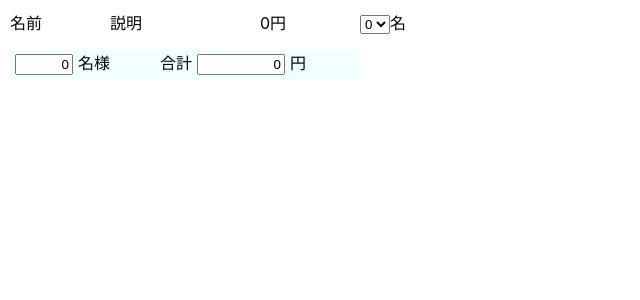
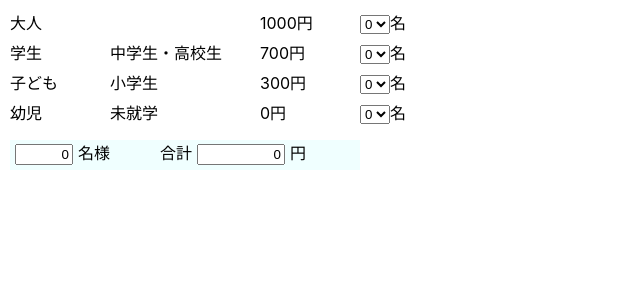
Before and after one commit to hitu3690/narrative-job, a React (Create React App) app: page / in a window 1280 px wide. Shown: the top 300 px of the page, without its empty margins (0-640 px from the left). Built offline with nearby package versions, Linux system fonts and the light colour scheme.

Commit message:
動作確認済み

```diff
--- a/src/App.tsx
+++ b/src/App.tsx
@@ -1,15 +1,58 @@
 import React from 'react'
+// import ReactDOM from 'react-dom'
 import './App.css'
 
-class Detail extends React.Component {
+type DetailState = {
+  numOfPeople: number
+}
+type AdmissionFeeCalculatorState = {
+  feeClassifications: FeeClassification[]
+}
+
+type FeeClassification = {
+  name: string
+  description: string
+  unitPrice: number
+  numOfPeople: number
+  totalPrice: number
+}
+type DetailProps = {
+  classification: FeeClassification
+  onNumOfPeopleChange: (num: number) => void
+}
+type SummaryProps = {
+  numOfPeople: number
+  totalAmount: number
+}
+class Detail extends React.Component<DetailProps, DetailState> {
+  constructor(props: DetailProps) {
+    super(props)
+    this.state = {
+      numOfPeople: props.classification.numOfPeople,
+    }
+  }
+
+  onNumOfPeopleChange(e: React.ChangeEvent<HTMLSelectElement>): void {
+    const num: number = Number(e.target.value)
+    this.props.onNumOfPeopleChange(num)
+  }
   render() {
     return (
       <div>
-        <div className="classification-name">名前</div>
-        <div className="description">説明</div>
-        <div className="unit-price">0円</div>
+        <div className="classification-name">
+          {this.props.classification.name}
+        </div>
+        <div className="description">
+          {this.props.classification.description}
+        </div>
+        <div className="unit-price">
+          {this.props.classification.unitPrice}円
+        </div>
         <div className="num-people">
-          <select value="0">
+          <select
+            value={this.props.classification.numOfPeople}
+            onChange={(e) => this.onNumOfPeopleChange(e)}
+          >
             <option value="0">0</option>
             <option value="1">1</option>
             <option value="2">2</option>
@@ -22,18 +65,21 @@ class Detail extends React.Component {
     )
   }
 }
-
-class Summary extends React.Component {
+class Summary extends React.Component<SummaryProps, {}> {
   render() {
     return (
       <div>
         <div className="party">
-          <input type="text" className="party" value="0" />
+          <input type="text" className="party" value={this.props.numOfPeople} />
           <span>名様</span>
         </div>
         <div className="total-amount">
           <span>合計</span>
-          <input type="text" className="total-amount" value="0" />
+          <input
+            type="text"
+            className="total-amount"
+            value={this.props.totalAmount}
+          />
           <span>円</span>
         </div>
       </div>
@@ -41,12 +87,121 @@ class Summary extends React.Component {
   }
 }
 
-class AdmissionFeeCalculator extends React.Component {
+const DetailFunction: React.FC<DetailProps> = (props) => {
+  const onNumOfPeopleChange = (
+    e: React.ChangeEvent<HTMLSelectElement>,
+  ): void => {
+    const num: number = Number(e.target.value)
+    props.onNumOfPeopleChange(num)
+  }
+
+  return (
+    <div>
+      <div className="classification-name">{props.classification.name}</div>
+      <div className="description">{props.classification.description}</div>
+      <div className="unit-price">{props.classification.unitPrice}円</div>
+      <div className="num-people">
+        <select
+          value={props.classification.numOfPeople}
+          onChange={(e) => onNumOfPeopleChange(e)}
+        >
+          <option value="0">0</option>
+          <option value="1">1</option>
+          <option value="2">2</option>
+          <option value="3">3</option>
+          <option value="4">4</option>
+        </select>
+        <span>名</span>
+      </div>
+    </div>
+  )
+}
+
+const SummaryFunction: React.FC<SummaryProps> = (props) => {
+  return (
+    <div>
+      <div className="party">
+        <input type="text" className="party" value={props.numOfPeople} />
+        <span>名様</span>
+      </div>
+      <div className="total-amount">
+        <span>合計</span>
+        <input type="text" className="total-amount" value={props.totalAmount} />
+        <span>円</span>
+      </div>
+    </div>
+  )
+}
+
+class AdmissionFeeCalculator extends React.Component<
+  {},
+  AdmissionFeeCalculatorState
+> {
+  constructor(props: {}) {
+    super(props)
+    const adults: FeeClassification = {
+      name: '大人',
+      description: '',
+      unitPrice: 1000,
+      numOfPeople: 0,
+      totalPrice: 0,
+    }
+    const students: FeeClassification = {
+      name: '学生',
+      description: '中学生・高校生',
+      unitPrice: 700,
+      numOfPeople: 0,
+      totalPrice: 0,
+    }
+    const children: FeeClassification = {
+      name: '子ども',
+      description: '小学生',
+      unitPrice: 300,
+      numOfPeople: 0,
+      totalPrice: 0,
+    }
+    const infans: FeeClassification = {
+      name: '幼児',
+      description: '未就学',
+      unitPrice: 0,
+      numOfPeople: 0,
+      totalPrice: 0,
+    }
+    this.state = {
+      feeClassifications: [adults, students, children, infans],
+    }
+  }
+  handleNumOfPeopleChange(idx: number, num: number) {
+    const currentFC = this.state.feeClassifications[idx]
+    const newTotalPrice = currentFC.unitPrice + num
+    const newFC: FeeClassification = Object.assign({}, currentFC, {
+      numOfPeople: num,
+      totalPrice: newTotalPrice,
+    })
+    const feeClassifications = this.state.feeClassifications.slice()
+    feeClassifications[idx] = newFC
+    this.setState({ feeClassifications: feeClassifications })
+  }
   render() {
+    const details = this.state.feeClassifications.map((fc, idx) => {
+      return (
+        <DetailFunction
+          key={idx.toString()}
+          classification={fc}
+          onNumOfPeopleChange={(n: any) => this.handleNumOfPeopleChange(idx, n)}
+        />
+      )
+    })
+    const numOfPeople = this.state.feeClassifications
+      .map((fc) => fc.numOfPeople)
+      .reduce((p, c) => p + c)
+    const totalAmount = this.state.feeClassifications
+      .map((fc) => fc.totalPrice)
+      .reduce((p, c) => p + c)
     return (
       <>
-        <Detail />
-        <Summary />
+        {details}
+        <SummaryFunction numOfPeople={numOfPeople} totalAmount={totalAmount} />
       </>
     )
   }
@@ -60,4 +215,150 @@ const App: React.FC = () => {
   )
 }
 
+// ReactDOM.render(<App />, document.querySelector('.container'))
+
 export default App
+
+// import React from 'react';
+// import './App.css';
+
+// type FeeClassification = {
+//   name: string;
+//   description: string;
+//   unitPrice: number;
+//   numOfPeople: number;
+//   totalPrice: number;
+// }
+
+// type DetailProps = {
+//   classification: FeeClassification;
+//   onNumOfPeopleChange: (num: number) => void;
+// }
+
+// const Detail: React.FC<DetailProps> = props => {
+//   const onNumOfPeopleChange = (e: React.ChangeEvent<HTMLSelectElement>) => {
+//     const num: number = Number(e.target.value);
+//     props.onNumOfPeopleChange(num);
+//   }
+
+//   return (
+//     <div >
+//       <div className="classification-name">{props.classification.name}</div>
+//       <div className="description">{props.classification.description}</div>
+//       <div className="unit-price">{props.classification.unitPrice}円</div>
+//       <div className="num-people">
+//         <select value={props.classification.numOfPeople} onChange={e => onNumOfPeopleChange(e)}>
+//           <option value="0">0</option>
+//           <option value="1">1</option>
+//           <option value="2">2</option>
+//           <option value="3">3</option>
+//           <option value="4">4</option>
+//         </select>
+//         <span>名</span>
+//       </div>
+//     </div>
+//   );
+// }
+
+// type SummaryProps = {
+//   numOfPeople: number;
+//   totalAmount: number;
+// }
+
+// const Summary: React.FC<SummaryProps> = props => {
+//   return (
+//     <div>
+//       <div className="party">
+//         <input type="text" className="party" value={props.numOfPeople} />
+//         <span>名様</span>
+//       </div>
+//       <div className="total-amount">
+//         <span>合計</span>
+//         <input type="text" className="total-amount" value={props.totalAmount} />
+//         <span>円</span>
+//       </div>
+//     </div>
+//   );
+// }
+
+// type AdmissionFeeCalculatorState = {
+//   feeClassifications: FeeClassification[];
+// }
+
+// class AdmissionFeeCalculator extends React.Component<{}, AdmissionFeeCalculatorState> {
+
+//   constructor(props: {}) {
+//     super(props);
+//     const adults: FeeClassification = {
+//       name: "大人",
+//       description: "",
+//       unitPrice: 1000,
+//       numOfPeople: 0,
+//       totalPrice: 0,
+//     };
+//     const students: FeeClassification = {
+//       name: "学生",
+//       description: "中学生・高校生",
+//       unitPrice: 700,
+//       numOfPeople: 0,
+//       totalPrice: 0,
+//     };
+//     const children: FeeClassification = {
+//       name: "子ども",
+//       description: "小校生",
+//       unitPrice: 300,
+//       numOfPeople: 0,
+//       totalPrice: 0,
+//     };
+//     const infants: FeeClassification = {
+//       name: "幼児",
+//       description: "未就学",
+//       unitPrice: 0,
+//       numOfPeople: 0,
+//       totalPrice: 0,
+//     };
+//     this.state = { feeClassifications: [adults, students, children, infants] };
+//   }
+
+//   handleNumOfPeopleChange(idx: number, num: number) {
+//     const currentFC = this.state.feeClassifications[idx];
+//     const newTotalPrice = currentFC.unitPrice * num;
+//     // 人数と合計額以外は既存の値をコピー
+//     const newFC: FeeClassification =
+//       Object.assign({}, currentFC, { numOfPeople: num, totalPrice: newTotalPrice });
+//     // 新たな配列を生成
+//     const feeClassifications = this.state.feeClassifications.slice();
+//     feeClassifications[idx] = newFC;
+
+//     // stateの更新
+//     this.setState({ feeClassifications: feeClassifications });
+//   }
+
+//   render() {
+//     const details = this.state.feeClassifications.map((fc, idx) => {
+//       return (
+//         <Detail key={idx.toString()} classification={fc}
+//           onNumOfPeopleChange={n => this.handleNumOfPeopleChange(idx, n)} />
+//       );
+//     });
+//     const numOfPeople = this.state.feeClassifications.map(fc => fc.numOfPeople).reduce((p, c) => p + c);
+//     const totalAmount = this.state.feeClassifications.map(fc => fc.totalPrice).reduce((p, c) => p + c);
+
+//     return (
+//       <>
+//         {details}
+//         <Summary numOfPeople={numOfPeople} totalAmount={totalAmount} />
+//       </>
+//     );
+//   }
+// }
+
+// const App: React.FC = () => {
+//   return (
+//     <div className="main">
+//       <AdmissionFeeCalculator />
+//     </div>
+//   );
+// }
+
+// export default App;
```
Also changed, not shown: src/index.tsx (+8 -8 lines).
